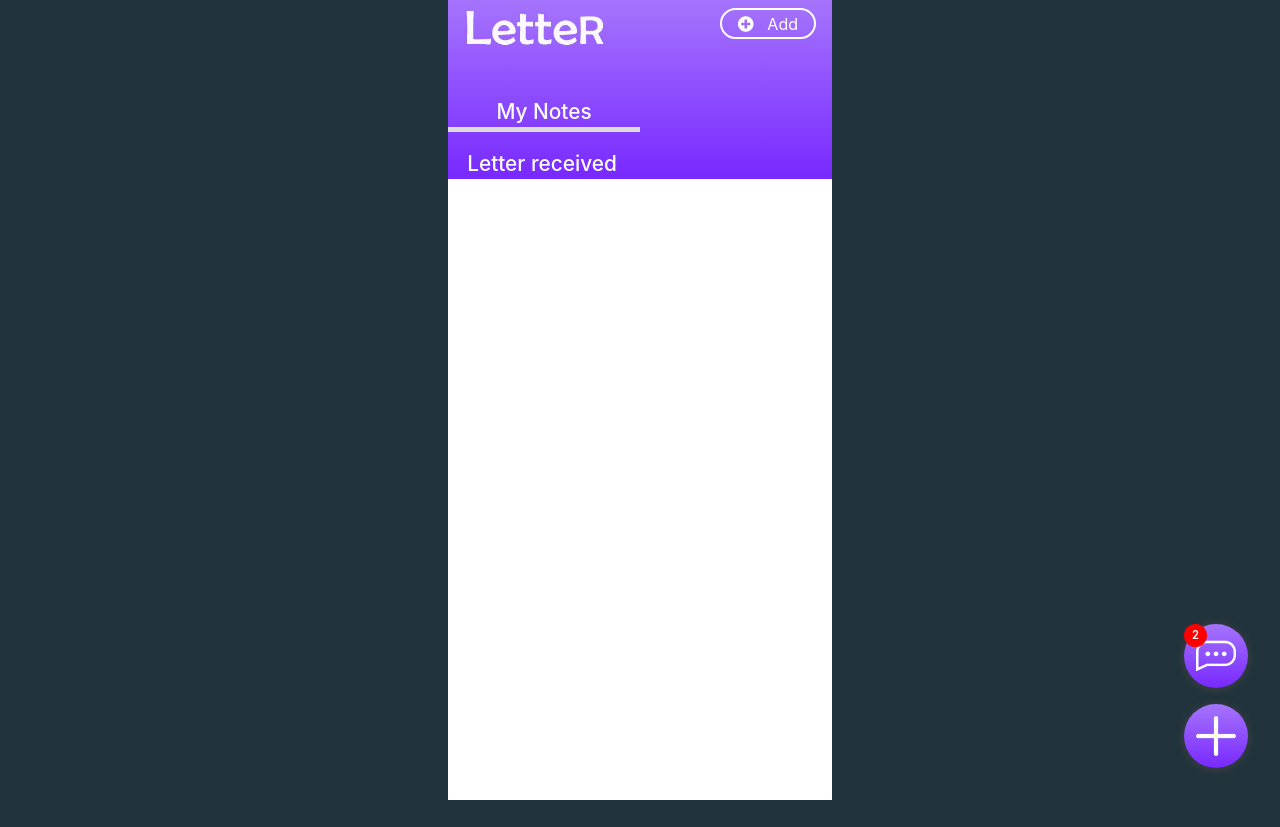
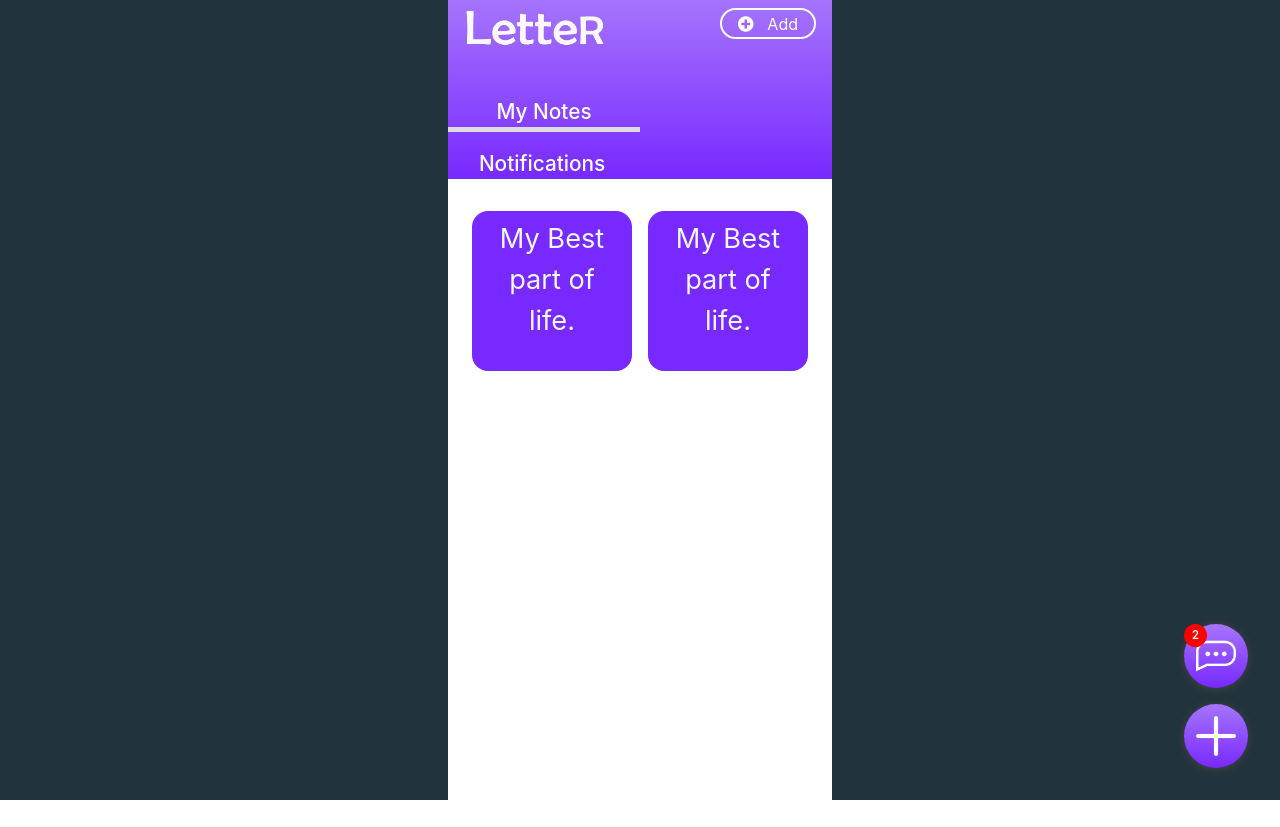
Before and after one commit to code240/letter-test, a PHP site: page /homepage.html in a window 1280 px wide. Before the commit the page ends 800 px from the top, so only its background shows below. Run offline with PHP 8.4, Linux system fonts and the light colour scheme.

Commit message:
homepageupdationsqwsx

```diff
--- a/css/home.css
+++ b/css/home.css
@@ -85,11 +85,39 @@
     cursor: pointer;
     color:#ffffff;
 }
+.main-body-notes{
+    border: 0px solid red;
+    height:81vh;
+    padding-left: 1rem;
+    padding-right: 1rem;
+    padding-top: 2rem;
+}
+.show-notes{
+    margin: 0;
+    padding: 0;
+    padding-left: 0rem;
+    padding-right:0rem;
+}
+.article-cover{
+    padding-right:0.5rem;
+    padding-left: 0.5rem;
+    border:0px solid #000;
+    height:auto;
+}
 
-
-
-
-
+.article{
+    height: 10rem;
+    background-color: #7829FF;
+    border-radius: 1rem;
+    padding: 0.5rem;
+    padding-left: 1rem;
+    padding-right: 1rem;
+    font-size: 1.7rem;
+    text-align: center;
+    color:aliceblue;
+    font-weight: 400;
+    cursor: pointer;
+}
 
 
 
--- a/homepage.html
+++ b/homepage.html
@@ -30,10 +30,29 @@
                         My Notes
                     </div>
                     <div class="right-option">
-                        Letter received
+                        Notifications
                     </div>
                 </div>
             </div>
+
+
+            <div class="main-body-notes">
+                <div class="show-notes row">
+                    <div class="col-6 article-cover">
+                        <div class="article">
+                            My Best part of life.
+                        </div>
+                    </div>
+                    <div class="col-6 article-cover">
+                        <div class="article">
+                            My Best part of life.
+                        </div>
+                    </div>
+                </div>
+            </div>
+
+
+
         </div>
     </div>
 
```
